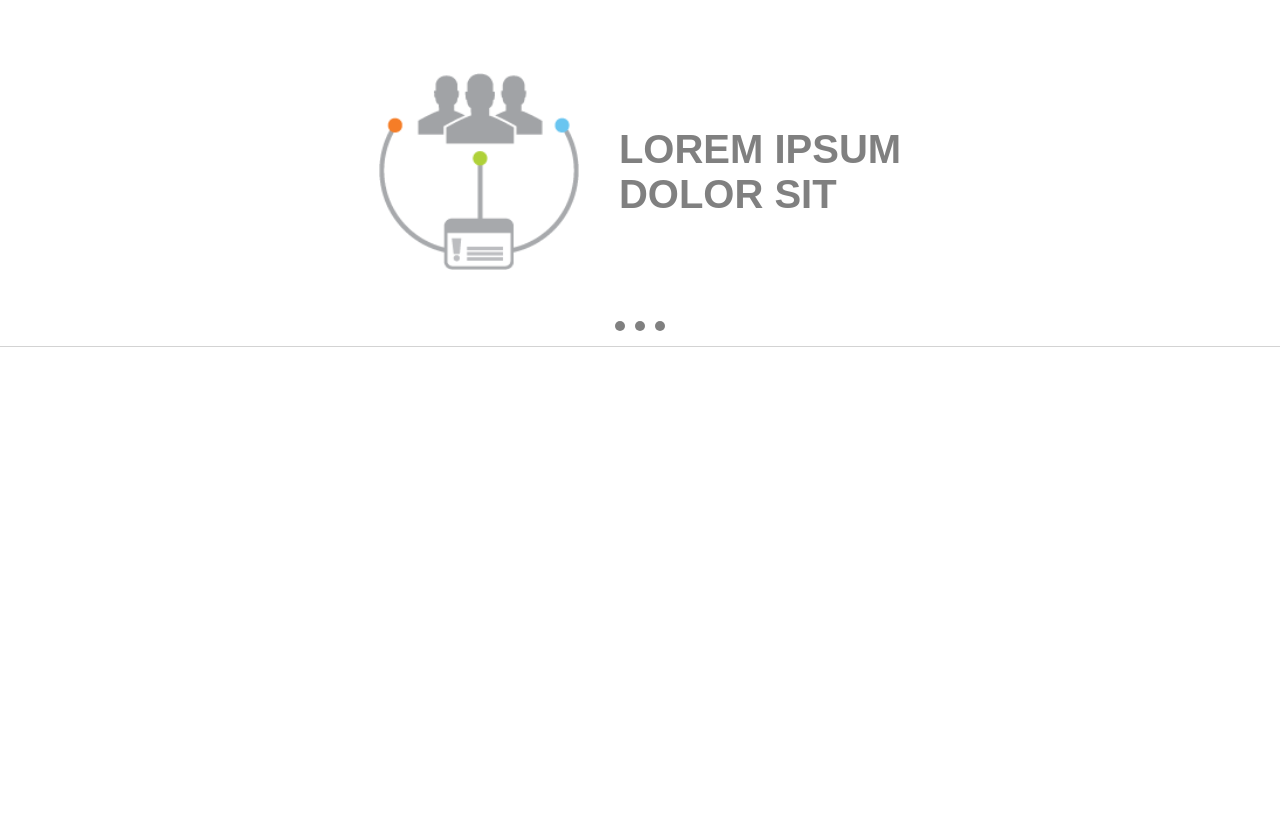
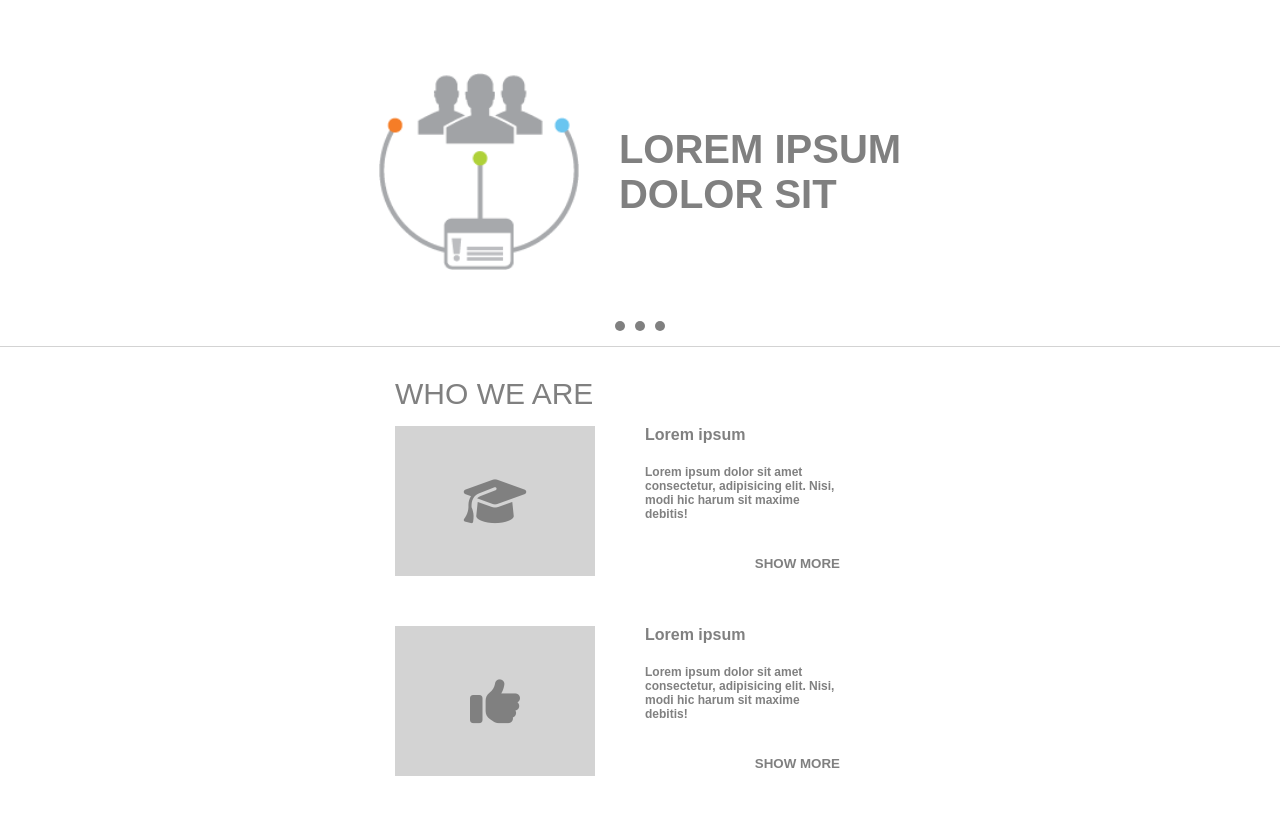
Before and after one commit to vladanavu/wm-project, a plain HTML site: page index.html in a window 1280 px wide. Shown: the part 68-882 px from the top of the page. Before the commit the page ends 800 px from the top, so only its background shows below. Drawn offline with Linux system fonts and the light colour scheme.

Commit message:
Main - Who we are section

```diff
--- a/index.css
+++ b/index.css
@@ -295,12 +295,76 @@ main .gradient {
   background: gray;
   margin: 0 5px;
 }
+/* WHO WE ARE SECTION */
+.container {
+    max-width: 550px;
+    margin: 0 auto;
+}
+.who-we-are {
+  padding: 30px;
+  display: flex;
+  flex-direction: column;
+  align-items: center;
+}
+
+.who-we-are h1 {
+  font-size: 30px;
+  text-transform: uppercase;
+  color: gray;
+  text-align: center;
+  font-weight: 500;
+}
+
+.who-we-are .card-container {
+  margin-top: 15px;
+}
+
+.who-we-are .card {
+  margin-bottom: 30px;
+  display: flex;
+  flex-direction: column;
+  color: gray;
+  font-weight: 600;
+  max-width: 200px;
+}
+
+.who-we-are .image {
+  background: lightgray;
+  width: 200px;
+  height: 150px;
+  display: flex;
+  color: gray;
+  margin-bottom: 10px;
+}
+
+.who-we-are .card i {
+  margin: auto;
+  font-size: 50px;
+}
+
+.who-we-are .card-text {
+  display: flex;
+  flex-direction: column;
+}
+
+.who-we-are .description {
+  display: none;
+}
+
+.who-we-are button {
+  align-self: flex-end;
+  text-transform: uppercase;
+  color: gray;
+  font-weight: 600;
+  margin-top: 10px;
+}
 
 /* ------------------------------- */
 /* MEDIA QUERIES */
 /* ------------------------------- */
 /* 480PX */
 @media (min-width: 480px) {
+  /* HEADER */
   .header-icons {
     display: flex;
   }
@@ -311,6 +375,7 @@ main .gradient {
   .dropdown-menu.active {
     display: none;
   }
+  /* HERO SECTION*/
   .hero .text-slider {
     display: none;
   }
@@ -333,10 +398,44 @@ main .gradient {
   .hero .dots-container {
     display: flex;
   }
+  /* WHO WE ARE SECTION*/
+  .who-we-are .card-container {
+    margin-right: auto;
+  }
+  .who-we-are .card {
+    display: flex;
+    flex-direction: row;
+  }
+  .who-we-are h1 {
+    align-self: flex-start;
+  }
+  .who-we-are .image {
+    min-width: 200px;
+    max-width: 200px;
+    margin-bottom: 0;
+  }
+  .who-we-are .card {
+    margin-bottom: 50px;
+  }
+  .who-we-are .card > div {
+    flex: 1;
+  }
+  .who-we-are .description {
+    display: block;
+    font-size: 12px;
+  }
+  .who-we-are .card-text {
+    margin-left: 50px;
+    display: flex;
+    flex-direction: column;
+    justify-content: space-between;
+    min-width: 200px;
+  }
 }
 
 /* 768PX */
 @media (min-width: 768px) {
+  /* HEADER */
   .header-icons {
     display: none;
   }
@@ -346,6 +445,7 @@ main .gradient {
   .search-bar {
     margin-left: 50px;
   }
+  /* HERO */
   .hero .container-bg {
     height: 350px;
   }
--- a/index.html
+++ b/index.html
@@ -85,6 +85,40 @@
       </button>
     </div>
   </section>
+
+  <div class="container">
+    <section class="who-we-are">
+      <h1>Who we are</h1>
+      <div class="card-container">
+        <div class="card">
+          <div class="image">
+            <i class="fas fa-graduation-cap"></i>
+          </div>
+          <div class="card-text">
+            <p>Lorem ipsum</p>
+            <p class="description">
+              Lorem ipsum dolor sit amet consectetur, adipisicing elit. Nisi,
+              modi hic harum sit maxime debitis!
+            </p>
+            <button>Show more</button>
+          </div>
+        </div>
+        <div class="card">
+          <div class="image">
+            <i class="fas fa-thumbs-up"></i>
+          </div>
+          <div class="card-text">
+            <p>Lorem ipsum</p>
+            <p class="description">
+              Lorem ipsum dolor sit amet consectetur, adipisicing elit. Nisi,
+              modi hic harum sit maxime debitis!
+            </p>
+            <button>Show more</button>
+          </div>
+        </div>
+      </div>
+    </section>
+</div>
 </main>
 
     <script src="./index.js"></script>
```
